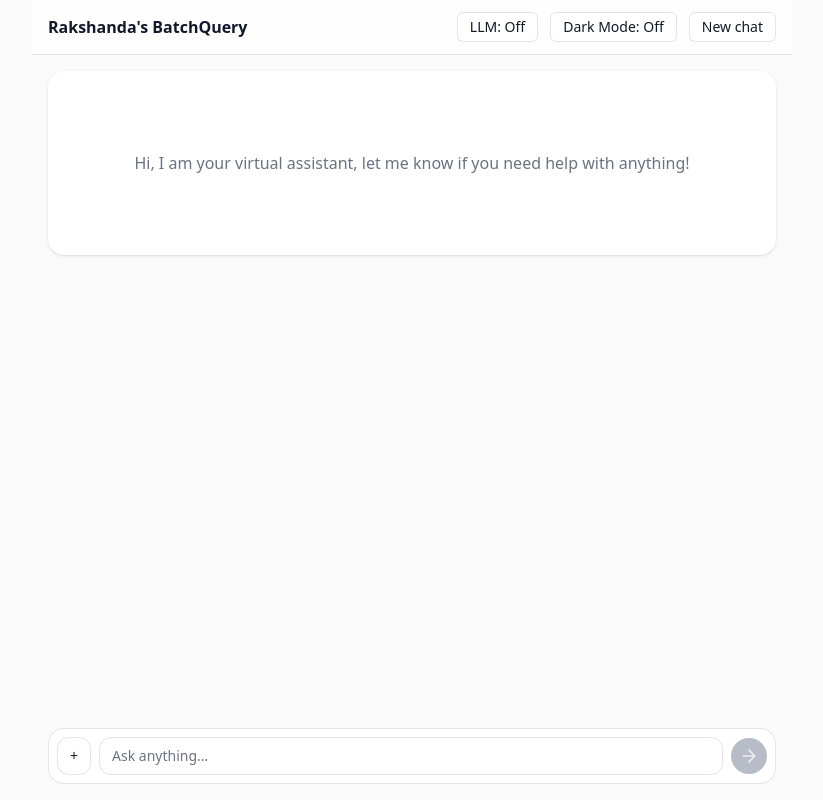
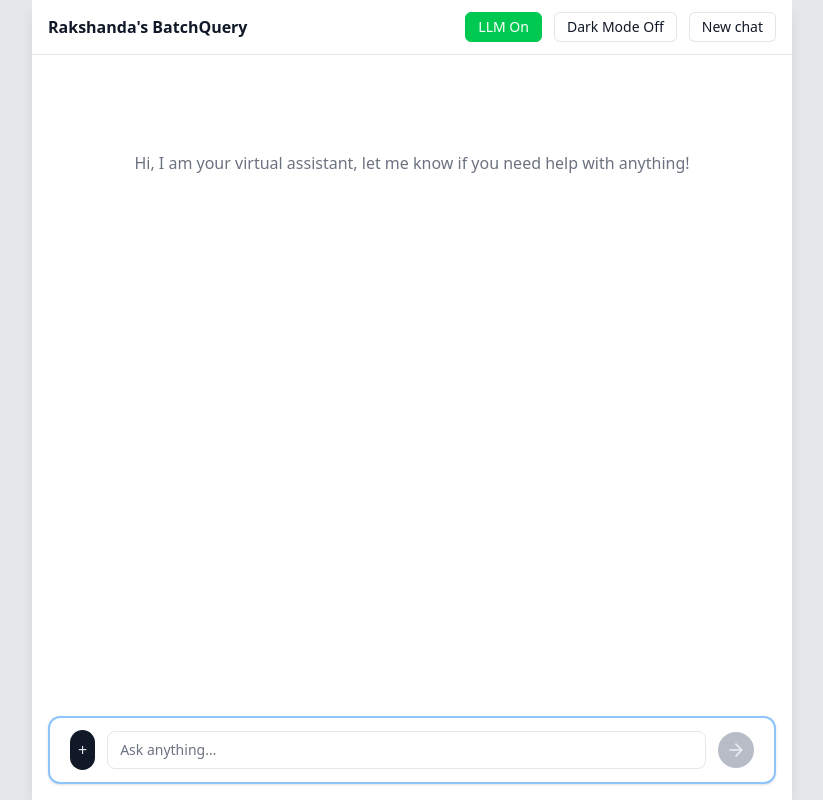
Before and after one commit to rakkshanda/batchQuery, a React (Vite) app: page / in a window 1280 px wide. Shown: the whole page, without its empty margins (228-1051 px from the left). Built offline with nearby package versions, Linux system fonts and the light colour scheme.

Commit message:
Added more styling

```diff
--- a/api/analyze.ts
+++ b/api/analyze.ts
@@ -105,6 +105,9 @@ export default async function handler(req: Request): Promise<Response> {
       if (!Array.isArray(parsed) || parsed.length !== images.length) {
         throw new Error("JSON structure mismatch");
       }
+
+      // Sort by index to ensure correct order
+      parsed.sort((a, b) => a.index - b.index);
     } catch (e) {
       console.error("⚠️ Failed to parse JSON, returning fallback answers", e);
       parsed = images.map((_, i) => ({
@@ -114,7 +117,7 @@ export default async function handler(req: Request): Promise<Response> {
     }
 
     const answers = parsed.map((p) => ({ answer: p.answer }));
-    console.log("✅ Returning all answers");
+    console.log("✅ Returning all answers in correct order");
     return new Response(JSON.stringify(answers), {
       headers: { "Content-Type": "application/json" },
     });
--- a/src/components/ChatLayout.tsx
+++ b/src/components/ChatLayout.tsx
@@ -5,7 +5,7 @@ import { useChatStore } from '../state/chatStore';
 import { validateFiles } from '../lib/validators';
 
 export default function ChatLayout() {
-  const { messages, clearChat, mode, setMode, busy, uploads, setUploads } = useChatStore();
+  const { messages, clearChat, mode, setMode, busy, uploads, setUploads, isTyping } = useChatStore();
   const scrollerRef = useRef<HTMLDivElement>(null);
 
   const [dark, setDark] = useState(() => {
@@ -29,12 +29,20 @@ export default function ChatLayout() {
     try { localStorage.setItem('theme', dark ? 'dark' : 'light'); } catch {}
   }, [dark]);
 
-  // autoscroll to bottom when messages change
+  // autoscroll to bottom when messages change or typing state changes
   useEffect(() => {
     const el = scrollerRef.current;
     if (!el) return;
-    el.scrollTop = el.scrollHeight;
-  }, [messages]);
+
+    const scrollToBottom = () => {
+      el.scrollTop = el.scrollHeight;
+      // Also try scrolling to the very bottom
+      el.scrollTo({ top: el.scrollHeight, behavior: 'smooth' });
+    };
+
+    // Use requestAnimationFrame to ensure DOM has updated
+    requestAnimationFrame(scrollToBottom);
+  }, [messages, isTyping]);
 
   useEffect(() => {
     function onDragEnter(e: DragEvent) {
@@ -100,7 +108,7 @@ export default function ChatLayout() {
   }, [uploads, setUploads]);
 
   return (
-    <div className="mx-auto max-w-[760px] min-h-screen flex flex-col text-[var(--text)] bg-[var(--bg)]">
+    <div className={`mx-auto max-w-[760px] min-h-screen flex flex-col text-[var(--text)] ${dark ? 'bg-[#1b1b1e]' : 'bg-white'} shadow-lg`}>
       {/* top bar */}
       <header className="sticky top-0 z-10 bg-[var(--surface)]/70 backdrop-blur border-b border-black/10 dark:border-white/10">
         <div className="flex items-center justify-between py-3 px-4">
@@ -110,10 +118,14 @@ export default function ChatLayout() {
               onClick={() => setMode(mode === 'live' ? 'mock' : 'live')}
               aria-pressed={mode === 'live'}
               title="Toggle LLM mode"
-              className="text-sm rounded-md border px-3 py-1 transition bg-[var(--surface)] text-[var(--text)] border-black/10 dark:border-white/10 hover:bg-black/5 dark:hover:bg-white/10"
+              className={`text-sm rounded-md border px-3 py-1 transition ${
+                mode === 'live'
+                  ? 'bg-green-500 text-white border-green-500 hover:bg-green-600'
+                  : 'bg-[var(--surface)] text-[var(--text)] border-black/10 dark:border-white/10 hover:bg-black/5 dark:hover:bg-white/10'
+              }`}
               disabled={busy}
             >
-              LLM: {mode === 'live' ? 'On' : 'Off'}
+              LLM {mode === 'live' ? 'On' : 'Off'}
             </button>
             <button
               onClick={() => setDark((d) => !d)}
@@ -121,7 +133,7 @@ export default function ChatLayout() {
               title="Toggle dark mode"
               className="text-sm rounded-md border px-3 py-1 transition bg-[var(--surface)] text-[var(--text)] border-black/10 dark:border-white/10 hover:bg-black/5 dark:hover:bg-white/10"
             >
-              Dark Mode: {dark ? 'On' : 'Off'}
+              Dark Mode {dark ? 'On' : 'Off'}
             </button>
             <button
               onClick={clearChat}
@@ -137,16 +149,17 @@ export default function ChatLayout() {
       {/* messages */}
       <div
         ref={scrollerRef}
+        data-chat-scroll
         className="flex-1 overflow-y-auto px-4 py-4"
         aria-live="polite"
       >
-        <div className="bg-[var(--surface)] shadow-sm rounded-2xl p-4">
+        <div className="bg-transparent p-4">
           <MessageList />
         </div>
       </div>
 
       {/* composer */}
-      <footer className="sticky bottom-0 bg-[var(--bg)]/70 backdrop-blur px-4 pb-4">
+      <footer className={`sticky bottom-0 backdrop-blur px-4 pb-4 ${dark ? 'bg-[#1b1b1e]/95' : 'bg-white/95'}`}>
         <PromptBar />
       </footer>
 
--- a/src/components/MessageList.tsx
+++ b/src/components/MessageList.tsx
@@ -1,8 +1,9 @@
 import { useChatStore } from '../state/chatStore';
 import MessageItem from './MessageItem';
+import TypingIndicator from './TypingIndicator';
 
 export default function MessageList() {
-  const { messages } = useChatStore();
+  const { messages, isTyping } = useChatStore();
   if (messages.length === 0) {
     return (
       <div className="text-center py-16 text-[var(--muted)]">
@@ -15,6 +16,7 @@ export default function MessageList() {
       {messages.map((m) => (
         <MessageItem key={m.id} msg={m} />
       ))}
+      {isTyping && <TypingIndicator />}
     </div>
   );
 }
--- a/src/components/PromptBar.tsx
+++ b/src/components/PromptBar.tsx
@@ -5,7 +5,7 @@ import { validateFiles } from '../lib/validators';
 import { analyzeBatch } from '../lib/api';
 
 export default function PromptBar() {
-  const { uploads, setUploads, removeUpload, sendStart, addAssistantPlaceholder, patchAssistantCard, busy, mode } =
+  const { uploads, setUploads, removeUpload, sendStart, addAssistantPlaceholder, patchAssistantCard, busy, mode, setIsTyping } =
     useChatStore();
   const [prompt, setPrompt] = useState('');
   const [dragActive, setDragActive] = useState(false);
@@ -95,7 +95,14 @@ export default function PromptBar() {
     }
 
     setErrorMsg('');
-    sendStart(prompt, uploads);
+
+    // Scroll down immediately when send is pressed
+    setTimeout(() => {
+      const chatContainer = document.querySelector('[data-chat-scroll]');
+      if (chatContainer) {
+        chatContainer.scrollTop = chatContainer.scrollHeight;
+      }
+    }, 50);
 
     // if no images, handle text-only chat
     if (uploads.length === 0) {
@@ -103,7 +110,9 @@ export default function PromptBar() {
         setErrorMsg('Type a question or add at least one image.');
         return;
       }
+      sendStart(prompt, uploads);
       try {
+        setIsTyping(true);
         const res = await analyzeBatch(prompt, [], mode);
         const text = res[0]?.answer ?? 'No answer';
         useChatStore.getState().addAssistantText(text);
@@ -115,28 +124,47 @@ export default function PromptBar() {
       return;
     }
 
-    // existing multi-image flow
+    // for images, use optimized single API call
+    sendStart(prompt, uploads);
+
+    // optimized single API call for all images
     const assistantId = addAssistantPlaceholder(uploads);
     const startedAt = performance.now();
     const promptToUse = (prompt && prompt.trim()) || 'Provide a concise, checklist-style quality check for this product image (defects, guideline issues, presentation problems).';
-    const runners = uploads.map((file, i) =>
-      analyzeBatch(promptToUse, [file], mode)
-        .then((res) => {
+
+    try {
+      // Send all images in one API call
+      console.log(`🚀 Making 1 API call for ${uploads.length} images`);
+      console.log('📤 Sending to backend:', { prompt: promptToUse, imageCount: uploads.length });
+
+      const results = await analyzeBatch(promptToUse, uploads, mode);
       const elapsed = Math.round(performance.now() - startedAt);
-          const text = res[0]?.answer ?? 'No answer';
-          patchAssistantCard(assistantId, i, { status: 'done', text, elapsedMs: elapsed });
-        })
-        .catch((err) => {
+
+      console.log(`✅ Received ${results.length} responses in ${elapsed}ms`);
+      console.log('📥 Results:', results);
+
+      // Update each card with its corresponding result
+      results.forEach((result, i) => {
+        patchAssistantCard(assistantId, i, {
+          status: 'done',
+          text: result.answer,
+          elapsedMs: elapsed
+        });
+      });
+    } catch (err) {
       const elapsed = Math.round(performance.now() - startedAt);
+      const errorMsg = err instanceof Error ? err.message : String(err);
+
+      // Mark all cards as error
+      uploads.forEach((_, i) => {
         patchAssistantCard(assistantId, i, {
           status: 'error',
-            text: String(err?.message || err),
+          text: errorMsg,
           elapsedMs: elapsed,
         });
-        })
-    );
+      });
+    }
 
-    await Promise.allSettled(runners);
     setPrompt('');
     setUploads([]);
   };
@@ -144,8 +172,8 @@ export default function PromptBar() {
   return (
     <div
       className={
-        "relative rounded-2xl bg-[var(--surface)] shadow-soft p-2 border transition " +
-        (dragActive ? "border-blue-400 ring-2 ring-blue-500 dark:border-blue-300 " : "border-black/10 dark:border-white/10")
+        "relative rounded-xl bg-[var(--surface)] shadow-sm p-3 border-2 transition " +
+        (dragActive ? "border-blue-500 ring-2 ring-blue-500 dark:border-blue-400 " : "border-blue-300 dark:border-blue-400")
       }
       onDragEnter={(e) => { e.preventDefault(); e.stopPropagation(); setDragActive(true); }}
       onDragOver={(e) => { e.preventDefault(); e.stopPropagation(); if (e.dataTransfer) e.dataTransfer.dropEffect = 'copy'; }}
@@ -198,13 +226,13 @@ export default function PromptBar() {
       )}
 
       {/* composer row */}
-      <div className="flex items-center gap-2">
+      <div className="flex items-center gap-3 px-2">
         <button
           onClick={onPickFiles}
-          className="group relative rounded-xl border px-3 py-2 text-sm transition
-                     bg-[var(--surface)] text-[var(--text)] border-black/10 dark:border-white/10
-                     hover:bg-black/5 dark:hover:bg-white/10 hover:scale-105 hover:shadow-md
-                     active:scale-95 disabled:opacity-50 disabled:pointer-events-none"
+          className={`group rounded-full p-2 transition flex items-center justify-center
+            bg-[var(--text)] text-[var(--bg)]
+            hover:opacity-90 enabled:group-hover:translate-x-0.5
+            disabled:bg-gray-400 dark:disabled:bg-gray-600 disabled:text-gray-200 disabled:opacity-70 disabled:pointer-events-none`}
           disabled={busy}
         >
           <span className="transition-transform duration-150 group-hover:rotate-90">+</span>
@@ -221,7 +249,7 @@ export default function PromptBar() {
           value={prompt}
           onChange={(e) => setPrompt(e.target.value)}
           placeholder="Ask anything…"
-          className="flex-1 rounded-xl border px-3 py-2 text-sm outline-none bg-[var(--surface)] text-[var(--text)] placeholder-[var(--muted)] border-black/10 dark:border-white/10 focus:border-black/20 dark:focus:border-white/20"
+          className="flex-1 rounded-lg border px-3 py-2 text-sm outline-none bg-[var(--surface)] text-[var(--text)] placeholder-[var(--muted)] border-gray-200 dark:border-white/10 focus:border-gray-300 dark:focus:border-white/20 focus:ring-1 focus:ring-gray-200 dark:focus:ring-white/10"
           disabled={busy}
           onKeyDown={(e) => {
             if (e.key === 'Enter' && !e.shiftKey) {
@@ -256,16 +284,6 @@ export default function PromptBar() {
           {errorMsg}
         </div>
       )}
-      {busy && !errorMsg && (
-        <div className="px-2 pt-2 text-xs text-[var(--muted)]" aria-live="polite" aria-atomic="true">
-          <span className="inline-flex items-center gap-2">
-            <span className="relative inline-block w-3 h-3">
-              <span className="absolute inset-0 rounded-full border-2 border-[var(--text)]/30 border-t-transparent animate-spin" />
-            </span>
-            <span>Analyzing…</span>
-          </span>
-        </div>
-      )}
       {preview &&
         createPortal(
           <div
--- /dev/null
+++ b/src/components/TypingIndicator.tsx
@@ -0,0 +1,19 @@
+export default function TypingIndicator() {
+  return (
+    <div className="flex justify-start">
+      <div className="bg-[var(--surface)] text-[var(--text)] rounded-2xl p-3 shadow-soft border border-black/10 dark:border-white/10">
+        <div className="flex items-center space-x-1">
+          <span className="text-sm text-[var(--muted)]">Thinking</span>
+          <div className="flex space-x-1">
+            <div className="w-2 h-2 bg-blue-300 rounded-full animate-bounce" style={{ animationDelay: '0ms' }}></div>
+            <div className="w-2 h-2 bg-blue-300 rounded-full animate-bounce" style={{ animationDelay: '150ms' }}></div>
+            <div className="w-2 h-2 bg-blue-300 rounded-full animate-bounce" style={{ animationDelay: '300ms' }}></div>
+          </div>
+          <div className="ml-1">
+            <div className="w-0.5 h-4 bg-blue-300 cursor-flicker"></div>
+          </div>
+        </div>
+      </div>
+    </div>
+  );
+}
--- a/src/state/chatStore.ts
+++ b/src/state/chatStore.ts
@@ -41,12 +41,14 @@ type Store = {
   uploads: UploadFile[];
   mode: 'mock' | 'live';
   busy: boolean;
+  isTyping: boolean;
 
   setMode: (m: 'mock' | 'live') => void;
   setUploads: (f: UploadFile[] | ((prev: UploadFile[]) => UploadFile[])) => void;
   removeUpload: (index: number) => void;
   clearUploads: () => void;
   clearChat: () => void;
+  setIsTyping: (typing: boolean) => void;
 
   sendStart: (prompt: string, files: UploadFile[]) => string;
   addAssistantPlaceholder: (files: UploadFile[]) => string;
@@ -61,8 +63,9 @@ const id = () => Math.random().toString(36).slice(2);
 export const useChatStore = create<Store>((set, _get) => ({
   messages: [],
   uploads: [],
-  mode: 'mock',
+  mode: 'live',
   busy: false,
+  isTyping: false,
 
   setMode: (m) => set({ mode: m }),
   setUploads: (f) =>
@@ -75,6 +78,7 @@ export const useChatStore = create<Store>((set, _get) => ({
     })),
   clearUploads: () => set({ uploads: [] }),
   clearChat: () => set({ messages: [] }),
+  setIsTyping: (typing) => set({ isTyping: typing }),
 
   sendStart: (prompt, files) => {
     const userMsg: UserMessage = {
@@ -85,7 +89,9 @@ export const useChatStore = create<Store>((set, _get) => ({
       attachments: files.map((f) => ({ previewUrl: URL.createObjectURL(f) })),
       variant: 'user',
     };
-    set((s) => ({ messages: [...s.messages, userMsg], busy: true }));
+    // Only show typing for text-only messages (no files)
+    const showTyping = files.length === 0;
+    set((s) => ({ messages: [...s.messages, userMsg], busy: true, isTyping: showTyping }));
     return userMsg.id;
   },
 
@@ -132,7 +138,16 @@ export const useChatStore = create<Store>((set, _get) => ({
       variant: 'assistant-text',
       text,
     };
-    set((s) => ({ messages: [...s.messages, aMsg], busy: false }));
+    set((s) => ({ messages: [...s.messages, aMsg], busy: false, isTyping: false }));
+
+    // Scroll down when response is added
+    setTimeout(() => {
+      const chatContainer = document.querySelector('[data-chat-scroll]');
+      if (chatContainer) {
+        chatContainer.scrollTop = chatContainer.scrollHeight;
+      }
+    }, 100);
+
     return aMsg.id;
   },
 
--- a/src/styles/global.css
+++ b/src/styles/global.css
@@ -1,11 +1,11 @@
 @import "tailwindcss";
 
 :root {
-  --bg:#fafafa;
+  --bg:#e5e7eb;
   --surface:#ffffff;
   --text:#111827;
   --muted:#6b7280;
-  --radius:16px;
+  --radius:12px;
 }
 .dark {
   --bg: #0b1020;
@@ -17,3 +17,13 @@
 html,body,#root{height:100%}
 body{background:var(--bg);color:var(--text)}
 body{-webkit-font-smoothing:antialiased;-moz-osx-font-smoothing:grayscale}
+
+/* Custom cursor flicker animation */
+@keyframes cursor-flicker {
+  0%, 50% { opacity: 1; }
+  51%, 100% { opacity: 0; }
+}
+
+.cursor-flicker {
+  animation: cursor-flicker 1s infinite;
+}
```
Also changed, not shown: src/lib/api.ts (+8 -0 lines). Lines whose indentation alone changed are shown as unchanged.
